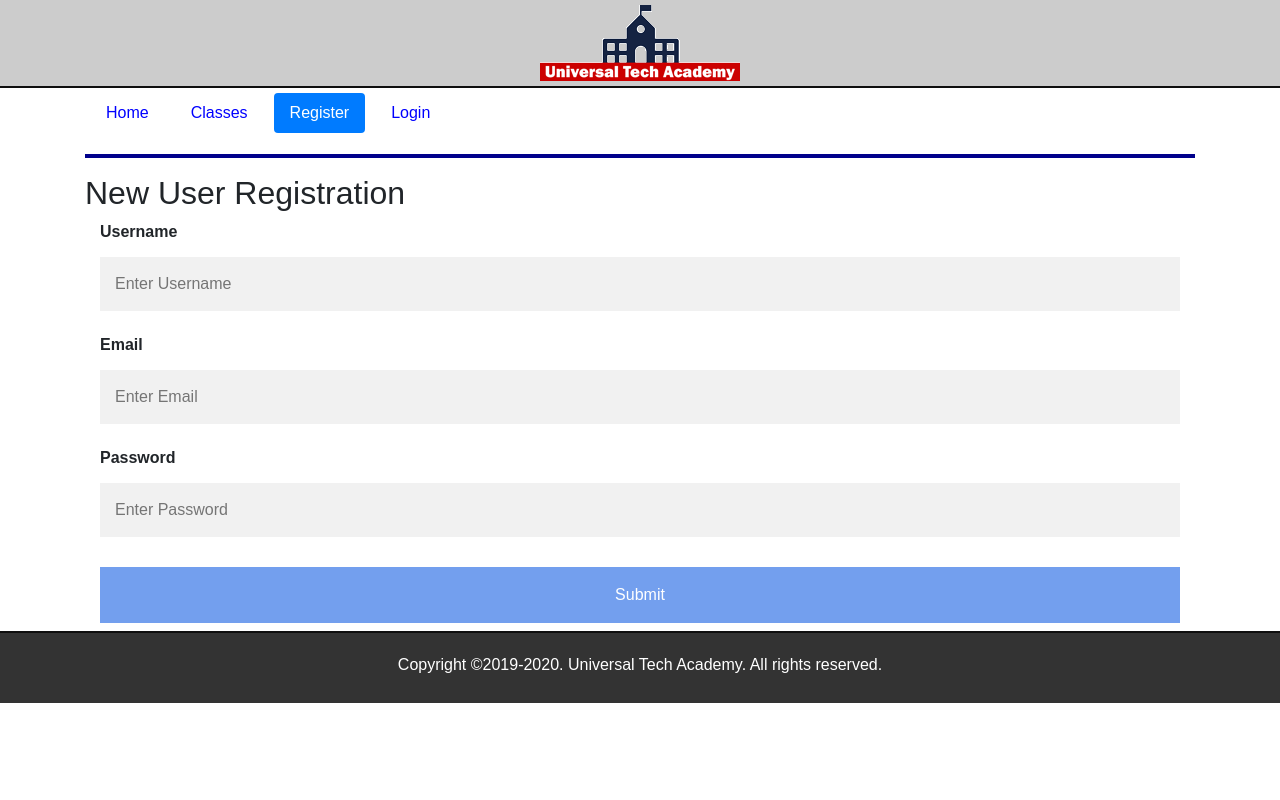
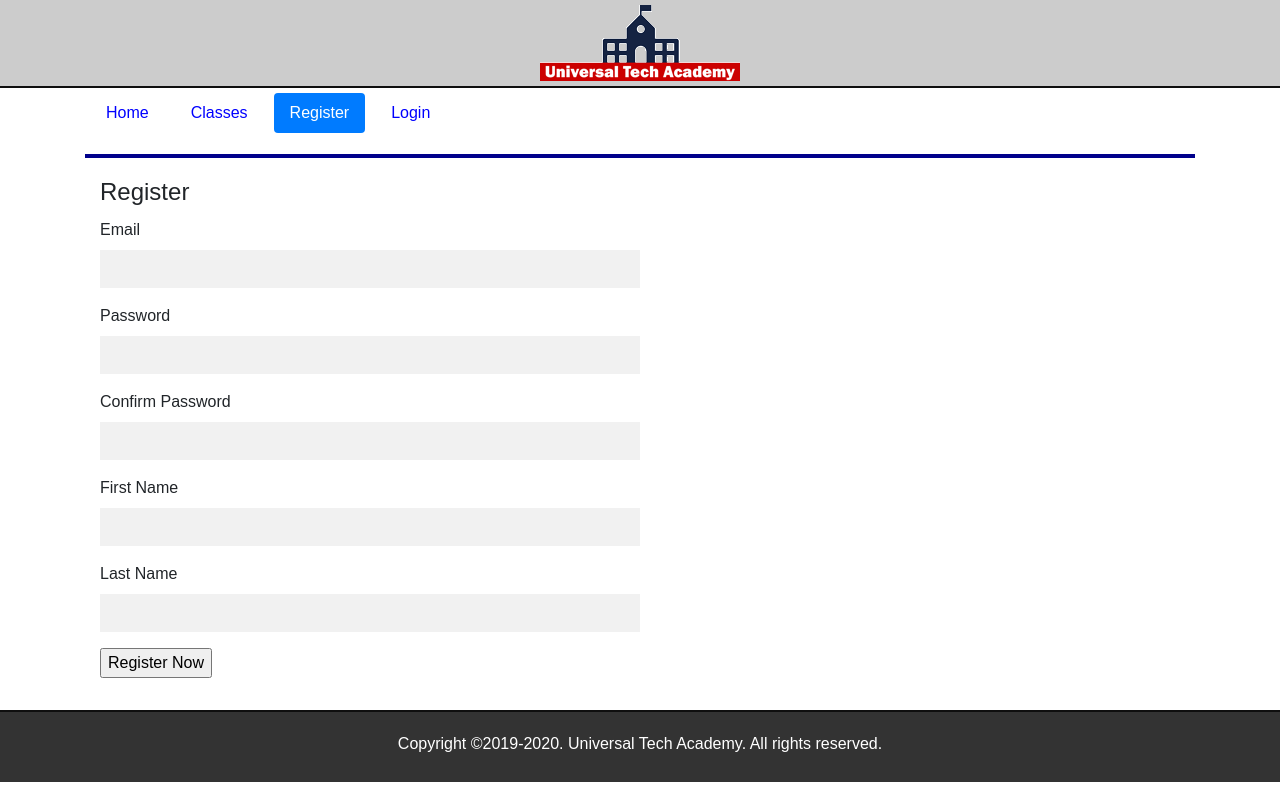
Before and after one commit to itarelkina/fsd_flask_uta_itarelkina, a Flask app: page /register in a window 1280 px wide. Run offline with Flask 2, Linux system fonts and the light colour scheme; some libraries are stand-ins or nearby versions.

Commit message:
progress with forms flask

```diff
--- /dev/null
+++ b/application/forms.py
@@ -0,0 +1,23 @@
+from flask_wtf import FlaskForm
+from wtforms import StringField, PasswordField, SubmitField, BooleanField
+from wtforms.validators import DataRequired, Email, Length, EqualTo, ValidationError
+from application.models import User
+
+class LoginForm(FlaskForm):
+    email   = StringField("Email", validators=[DataRequired(), Email()])
+    password = PasswordField("Password", validators=[DataRequired(), Length(min=6,max=15)])
+    remember_me = BooleanField("Remember Me")
+    submit = SubmitField("Login")
+
+class RegisterForm(FlaskForm):
+    email   = StringField("Email", validators=[DataRequired()])
+    password = PasswordField("Password", validators=[DataRequired(),Length(min=6,max=15)])
+    password_confirm = PasswordField("Confirm Password", validators=[DataRequired(),Length(min=6,max=15), EqualTo('password')])
+    first_name = StringField("First Name", validators=[DataRequired(),Length(min=2,max=55)])
+    last_name = StringField("Last Name", validators=[DataRequired(),Length(min=2,max=55)])
+    submit = SubmitField("Register Now")
+
+    def validate_email(self,email):
+        user = User.objects(email=email.data).first()
+        if user:
+            raise ValidationError("Email is already in use. Pick another one.")
--- a/application/routes.py
+++ b/application/routes.py
@@ -1,6 +1,7 @@
 from application import app, db
-from flask import render_template, request, json, Response
+from flask import render_template, request, json, Response, redirect, flash, url_for
 from application.models import User, Course, Enrollment
+from application.forms import LoginForm, RegisterForm
 
 courseData = [{"courseID":"1111","title":"PHP 111","description":"Intro to PHP","credits":"3","term":"Fall, Spring"}, {"courseID":"2222","title":"Java 1","description":"Intro to Java Programming","credits":"4","term":"Spring"}, {"courseID":"3333","title":"Adv PHP 201","description":"Advanced PHP Programming","credits":"3","term":"Fall"}, {"courseID":"4444","title":"Angular 1","description":"Intro to Angular","credits":"3","term":"Fall, Spring"}, {"courseID":"5555","title":"Java 2","description":"Advanced Java Programming","credits":"4","term":"Fall"}]
 
@@ -10,18 +11,44 @@ courseData = [{"courseID":"1111","title":"PHP 111","description":"Intro to PHP",
 def index():
     return render_template("index.html", index=True )
 
-@app.route("/login")
+@app.route("/login", methods=['GET','POST'])
 def login():
-    return render_template("login.html", login=True )
+    form = LoginForm()
+    if form.validate_on_submit():
+        email       = form.email.data
+        password    = form.password.data
+
+        user = User.objects(email=email).first()
+        if user and user.get_password(password):
+            flash(f"{user.first_name}, you are successfully logged in!", "success")
+            return redirect("/index")
+        else:
+            flash("Sorry, something went wrong.","danger")
+    return render_template("login.html", title="Login", form=form, login=True )
 
 @app.route("/courses/")
 @app.route("/courses/<term>")
 def courses(term="Spring 2019"):
     return render_template("courses.html", courseData=courseData, courses = True, term=term )
 
-@app.route("/register")
+@app.route("/register", methods=['POST','GET'])
 def register():
-    return render_template("register.html", register=True)
+    form = RegisterForm()
+    if form.validate_on_submit():
+        user_id     = User.objects.count()
+        user_id     += 1
+
+        email       = form.email.data
+        password    = form.password.data
+        first_name  = form.first_name.data
+        last_name   = form.last_name.data
+
+        user = User(user_id=user_id, email=email, first_name=first_name, last_name=last_name)
+        user.set_password(password)
+        user.save()
+        flash("You are successfully registered!","success")
+        return redirect(url_for('index'))
+    return render_template("register.html", title="Register", form=form, register=True)
 
 @app.route("/enrollment", methods=["GET","POST"])
 def enrollment():
--- a/application/static/css/main.css
+++ b/application/static/css/main.css
@@ -41,9 +41,9 @@ hr {
 }
 
 input[type=text], input[type=password] {
-    width: 100%;
-    padding: 15px;
-    margin: 5px 0 22px 0;
+    width: 50%;
+    padding: 7px;
+    /* margin: 5px 0 22px 0; */
     display: inline-block;
     border: none;
     background: #f1f1f1;
@@ -95,3 +95,7 @@ footer {
 .btn-submit:hover {
     opacity: 1;
 }
+
+.error-message {
+    color :red;
+}
--- a/application/templates/layout.html
+++ b/application/templates/layout.html
@@ -14,6 +14,16 @@
 <div class="container">
     {% include "includes/nav.html" %}
 
+    {% with messages = get_flashed_messages(with_categories=true) %}
+        {% if messages %}
+            {% for category, message in messages %}
+                <div class="alert alert-{{category}}">
+                    <p>{{ message }}</p>
+                </div>
+            {% endfor %}
+        {% endif %}
+    {% endwith %}
+
     {% block content %}
     {% endblock %}
 
--- a/application/templates/register.html
+++ b/application/templates/register.html
@@ -2,20 +2,52 @@
     {% extends "layout.html" %}
 
     {% block content %}
-    <h2>New User Registration</h2>
 
     <div class="container">
-        <form name="register" action="register.php" method="get">
-            <label for="username"><b>Username</b></label>
-            <input type="text" placeholder="Enter Username" name="username" required>
-            <br>
-            <label for="email"><b>Email</b></label>
-            <input type="text" placeholder="Enter Email" name="email" required>
-            <br>
-            <label for="password"><b>Password</b></label>
-            <input type="password" placeholder="Enter Password" name="password" required>
-            <br class="clear">
-            <input class="btn-submit" type="submit" name="submit">
+         <form name="login" action="" method="post" novalidate>
+        <fieldset class="form-group">
+            <legend>{{title}}</legend>
+            {{ form.hidden_tag() }}
+                <p> {{ form.email.label }}</br>
+                    {{ form.email }}
+                    {% for error in form.email.errors %}
+                     <span class="error-message">{{ error }}</span>
+                    {% endfor %}
+                </p>
+
+                <p> {{ form.password.label }}</br>
+                    {{ form.password }}
+                    {% for error in form.password.errors %}
+                     <span class="error-message">{{ error }}</span>
+                    {% endfor %}
+                </p>
+
+                <p> {{ form.password_confirm.label }}</br>
+                    {{ form.password_confirm }}
+                    {% for error in form.password_confirm.errors %}
+                     <span class="error-message">{{ error }}</span>
+                    {% endfor %}
+                </p>
+
+                <p> {{ form.first_name.label }}</br>
+                    {{ form.first_name }}
+                    {% for error in form.first_name.errors %}
+                     <span class="error-message">{{ error }}</span>
+                    {% endfor %}
+                </p>
+
+                <p> {{ form.last_name.label }}</br>
+                    {{ form.last_name }}
+                    {% for error in form.last_name.errors %}
+                     <span class="error-message">{{ error }}</span>
+                    {% endfor %}
+                </p>
+
+                <p>
+                    {{ form.submit() }}
+                </p>
+
+        </fieldset>
         </form>
     </div>
     {% endblock %}
```
Also changed, not shown: application/models.py (+9 -2 lines), application/templates/login.html (+24 -10 lines).
